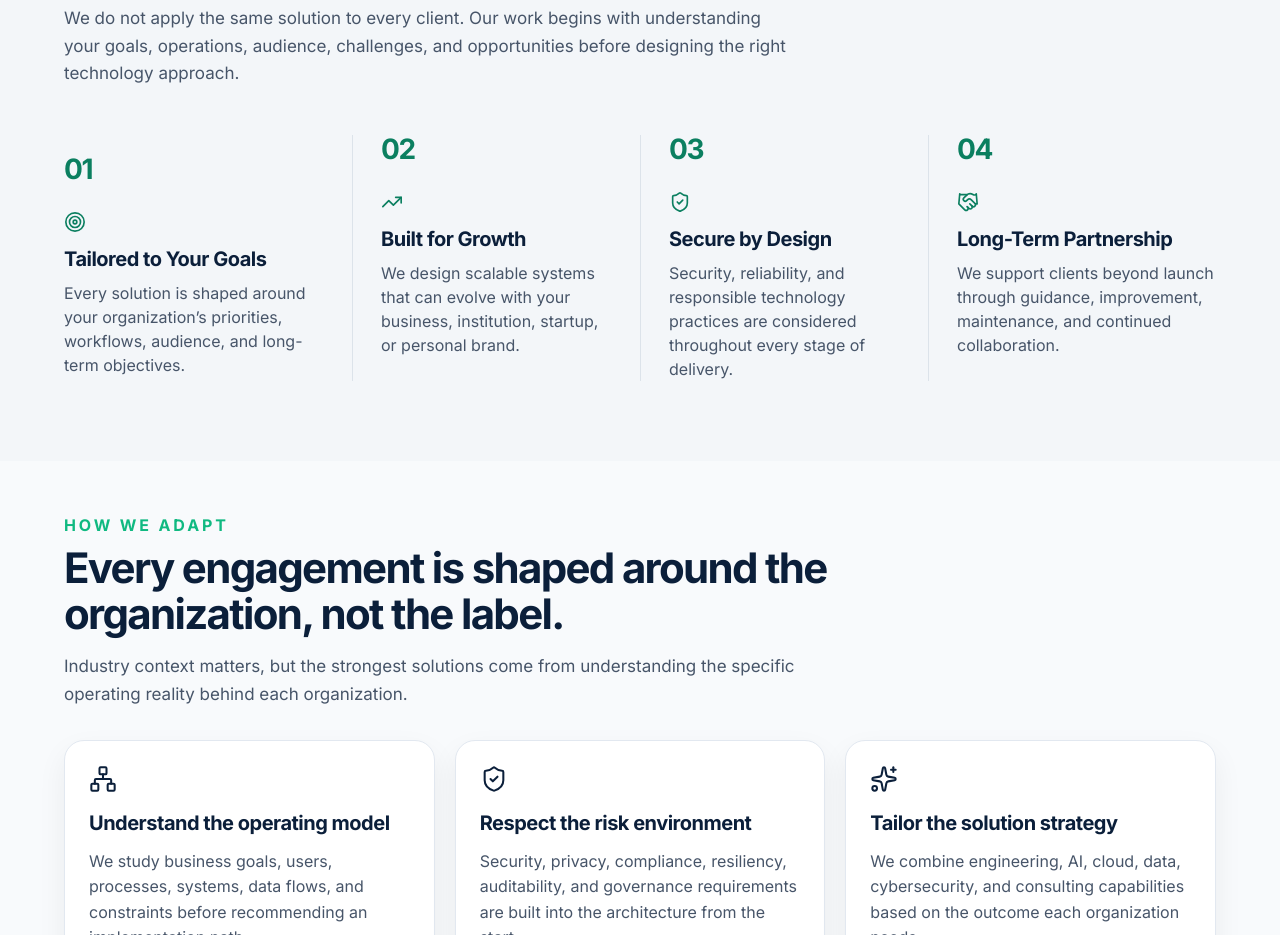
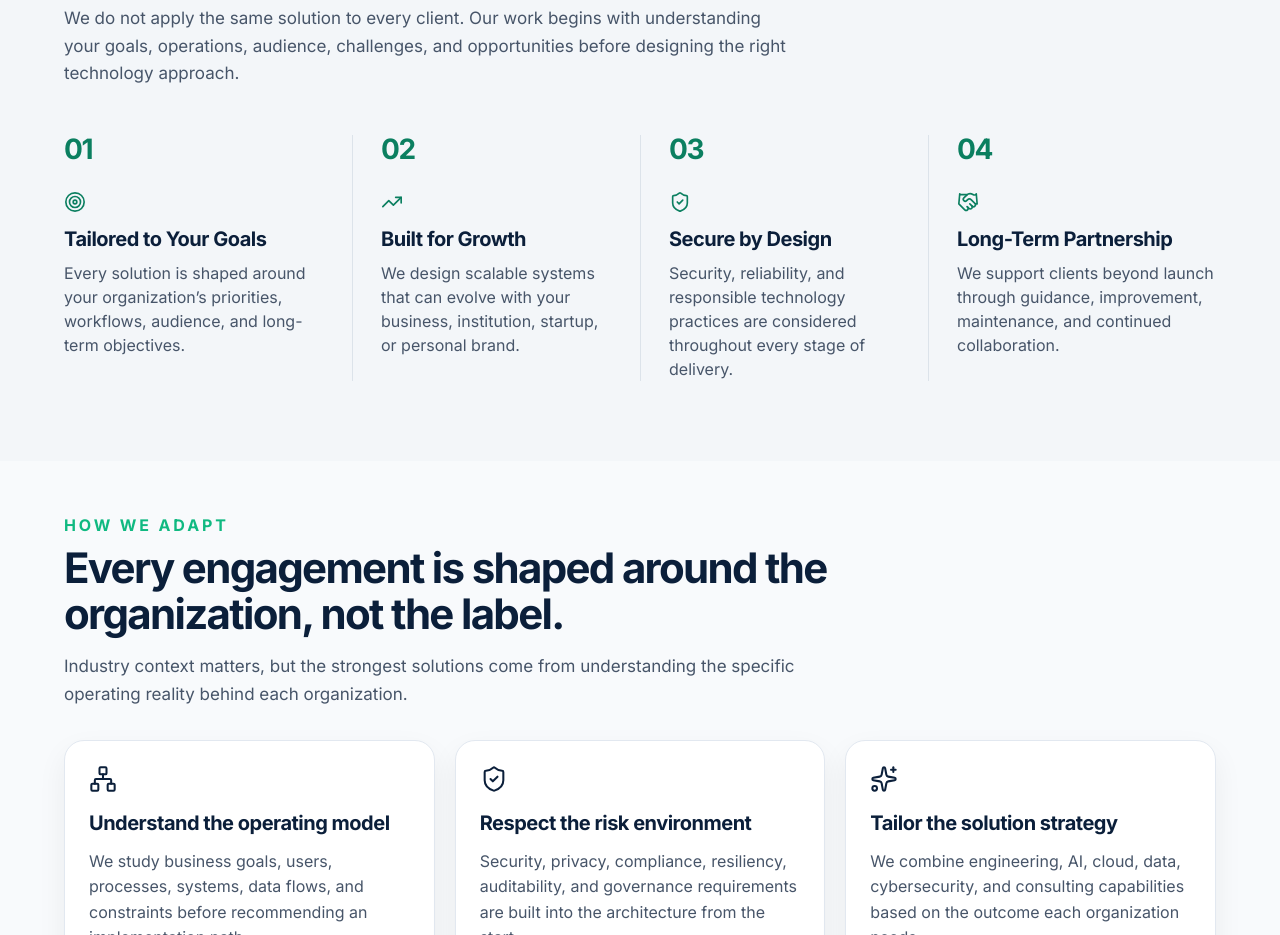
Before and after one commit to Zentric-Analytics/Zentricanalytics.com, a Next.js app: page /industries in a window 1280 px wide. Shown: the part 2480-3415 px from the top of the page. Built offline with nearby package versions, Linux system fonts and the light colour scheme.

Commit message:
Refine organization values section dividers

```diff
--- a/src/app/industries/page.tsx
+++ b/src/app/industries/page.tsx
@@ -191,9 +191,9 @@ export default function Industries() {
             </p>
           </header>
 
-          <div className="mt-9 divide-y divide-[#DCE3EA] border-y border-[#DCE3EA] lg:mt-12 lg:grid lg:grid-cols-4 lg:divide-x lg:divide-y-0 lg:border-y-0">
+          <div className="mt-9 divide-y divide-[#DCE3EA] lg:mt-12 lg:grid lg:grid-cols-4 lg:divide-x lg:divide-y-0">
             {organizationValues.map(({ number, Icon, title, description }) => (
-              <article className="group grid grid-cols-[2.875rem_minmax(0,1fr)] gap-x-3 py-5 first:pt-5 last:pb-5 sm:grid-cols-[3.5rem_minmax(0,1fr)] sm:gap-x-4 lg:block lg:px-7 lg:py-0 first:lg:pl-0 last:lg:pr-0" key={title}>
+              <article className="group grid grid-cols-[2.875rem_minmax(0,1fr)] gap-x-3 py-5 sm:grid-cols-[3.5rem_minmax(0,1fr)] sm:gap-x-4 lg:block lg:px-7 lg:py-0 first:lg:pl-0 last:lg:pr-0" key={title}>
                 <span className="text-2xl font-bold leading-none tracking-[-0.05em] text-[#0B7F60] sm:text-[1.75rem] lg:block">{number}</span>
                 <div className="min-w-0 lg:mt-7">
                   <Icon aria-hidden="true" className="size-5 text-[#0B7F60] transition-transform duration-200 ease-out group-hover:translate-x-0.5 sm:size-[1.375rem]" strokeWidth={1.8} />
```
